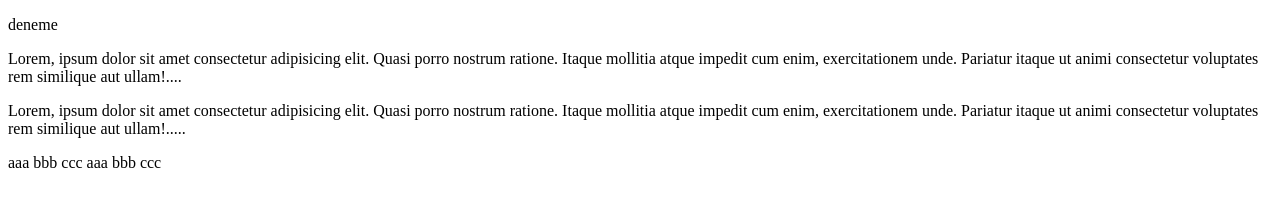
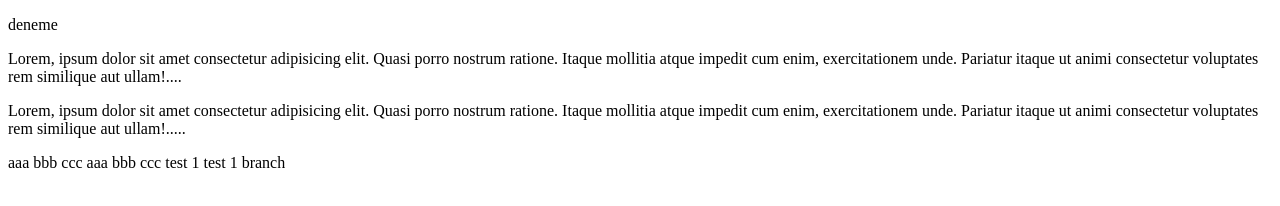
Before and after one commit to ahmetcakici/denemeApp, a plain HTML site: page src/index.html in a window 1280 px wide. Drawn offline with Linux system fonts and the light colour scheme.

Commit message:
write test code 1

```diff
--- a/src/index.html
+++ b/src/index.html
@@ -25,6 +25,8 @@
     aaa
     bbb
     ccc
+
+    test 1 test 1 branch
 </body>
 
 </html>
```
